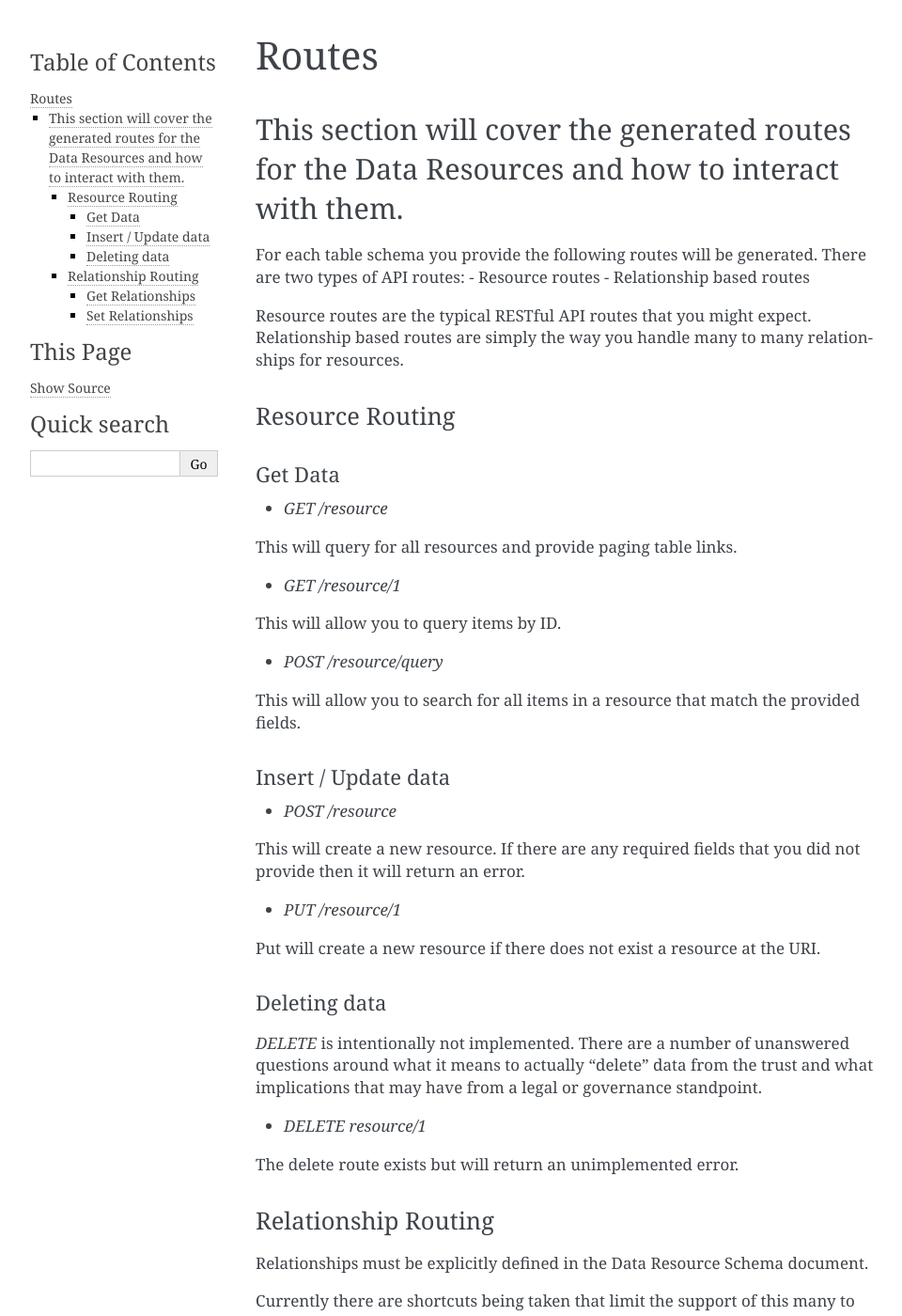
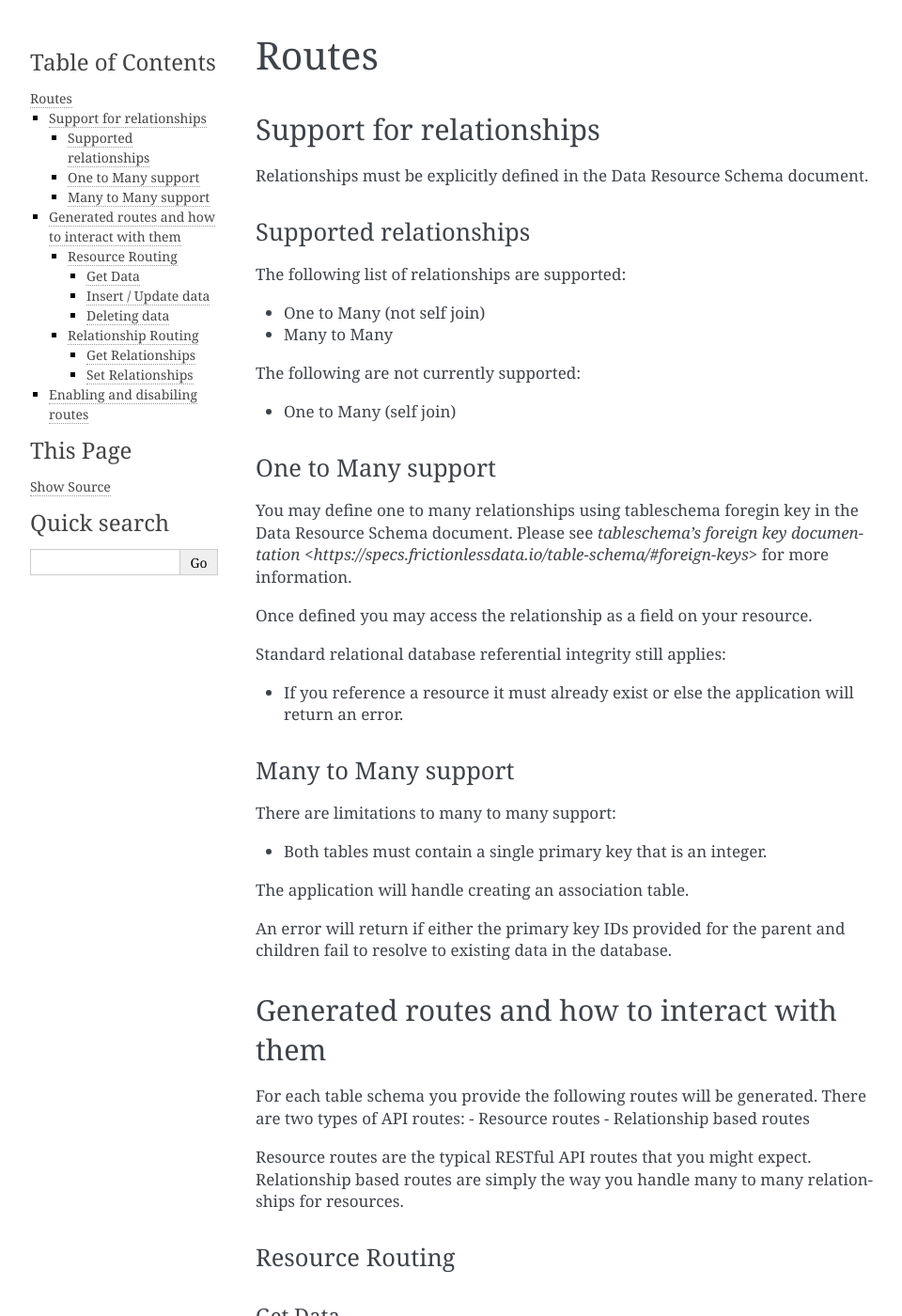
Before and after one commit to brighthive/data-resource-generator, a Sphinx documentation site: the page built from docs/source/routes.rst, in a window 1280 px wide and 1400 px high. Shown: the whole window at 94% size, without its empty margins (148-1108 px from the left). Built offline with Sphinx 7.4.7, drawn with Linux system fonts in a browser that asks for light colours; pages that are not in the unit, such as notebooks, are missing from menus; some of the changed text lies outside the part shown.

Commit message:
chore: Update docs with one to many, many to many, and enable disable route info.

```diff
--- a/docs/source/routes.rst
+++ b/docs/source/routes.rst
@@ -1,8 +1,48 @@
 Routes
 ======
 
-This section will cover the generated routes for the Data Resources and how to interact with them.
---------------------------------------------------------------------------------------------------
+Support for relationships
+-------------------------
+
+Relationships must be explicitly defined in the Data Resource Schema document.
+
+Supported relationships
+^^^^^^^^^^^^^^^^^^^^^^^
+
+The following list of relationships are supported:
+
+- One to Many (not self join)
+- Many to Many
+
+The following are not currently supported:
+
+- One to Many (self join)
+
+One to Many support
+^^^^^^^^^^^^^^^^^^^
+
+You may define one to many relationships using tableschema foregin key in the Data Resource Schema document. Please see `tableschema's foreign key documentation <https://specs.frictionlessdata.io/table-schema/#foreign-keys>` for more information.
+
+Once defined you may access the relationship as a field on your resource.
+
+Standard relational database referential integrity still applies:
+
+- If you reference a resource it must already exist or else the application will return an error.
+
+Many to Many support
+^^^^^^^^^^^^^^^^^^^^
+
+There are limitations to many to many support:
+
+- Both tables must contain a single primary key that is an integer.
+
+The application will handle creating an association table.
+
+An error will return if either the primary key IDs provided for the parent and children fail to resolve to existing data in the database.
+
+
+Generated routes and how to interact with them
+----------------------------------------------
 
 For each table schema you provide the following routes will be generated. There are two types of API routes:
 - Resource routes
@@ -44,18 +84,12 @@
 
 `DELETE` is intentionally not implemented. There are a number of unanswered questions around what it means to actually "delete" data from the trust and what implications that may have from a legal or governance standpoint.
 
-- `DELETE resource/1`
+- `DELETE /resource/1`
 
 The delete route exists but will return an unimplemented error.
 
 Relationship Routing
 ^^^^^^^^^^^^^^^^^^^^
-
-Relationships must be explicitly defined in the Data Resource Schema document.
-
-Currently there are shortcuts being taken that limit the support of this many to many. Both tables must contain a single primary key that is an integer. The application will handle creating an association table.
-
-An error will return if either the primary key IDs provided for the parent and children fail to resolve to existing data in the database.
 
 Get Relationships
 """""""""""""""""
@@ -74,3 +108,10 @@
 - `PATCH /parent/id/child`
 
 Performing a PATCH will add the provided list of primary keys to the relationship.
+
+Enabling and disabiling routes
+------------------------------
+
+To enable a route, include the route in your swagger API document.
+
+To disable a route, do not include the route in your swagger API document.
```
